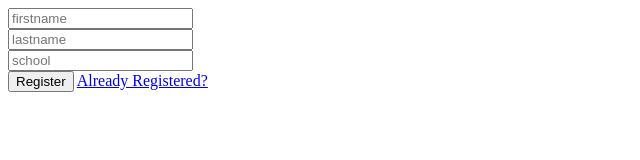
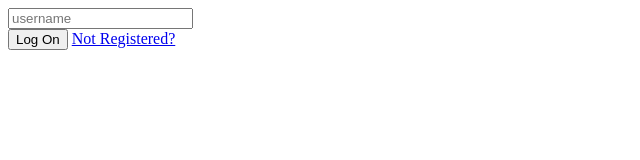
Before and after one commit to sharmavins23/Simple-Login-Page, a plain HTML site: page index.html in a window 1280 px wide. Both pictures are taken after a click on the button "Register". Shown: the whole page, without its empty margins (0-640 px from the left). Drawn offline with Linux system fonts and the light colour scheme.

Commit message:
⚡️ functionality complete

```diff
--- a/index.html
+++ b/index.html
@@ -28,11 +28,7 @@
                         value="Register"
                         onClick="registerClicked(event)"
                     />
-                    <a
-                        id="registerSwap"
-                        class="message"
-                        href="#"
-                        onclick="swapForm(event)"
+                    <a class="message" href="#" onclick="swapForm(event)"
                         >Already Registered?</a
                     >
                 </form>
@@ -48,11 +44,7 @@
                         value="Log On"
                         onClick="logOnClicked()"
                     />
-                    <a
-                        id="loginSwap"
-                        class="message"
-                        href="#"
-                        onclick="swapForm(event)"
+                    <a class="message" href="#" onclick="swapForm(event)"
                         >Not Registered?</a
                     >
                 </form>
--- a/src/index.js
+++ b/src/index.js
@@ -2,23 +2,26 @@
 var loginData = {};
 
 function swapForm(event) {
+    // Stop default behavior on link click
+    event.preventDefault();
+
     // Get document elements
-    registerForm = document.getElementsByClassName("register-form")[0];
-    loginForm = document.getElementsByClassName("login-form")[0];
+    let registerForm = document.getElementsByClassName("register-form")[0];
+    let loginForm = document.getElementsByClassName("login-form")[0];
 
     // Get document element ID
-    currentFormID = event.target.id;
+    let currentForm = event.target.parentNode;
 
-    // Swap based on the current ID
-    switch (currentFormID) {
-        case "loginSwap":
-            loginForm.style.display = "none";
-            registerForm.style.display = "block";
-            break;
-        case "registerSwap":
-            loginForm.style.display = "block";
-            registerForm.style.display = "none";
-            break;
+    // Swap based on parent
+    if (currentForm.className == "register-form") {
+        loginForm.style.display = "block";
+        registerForm.style.display = "none";
+    } else if (currentForm.className == "login-form") {
+        loginForm.style.display = "none";
+        registerForm.style.display = "block";
+    } else {
+        // This should not happen
+        alert("Error: Swap state failed. You should not see this message.");
     }
 }
 
@@ -26,15 +29,32 @@ function registerClicked(event) {
     // Scrape information from form
     let firstName = document.getElementById("firstname").value;
     let lastName = document.getElementById("lastname").value;
-    let school = document.getElementById("schoolname").value;
+    let schoolName = document.getElementById("schoolname").value;
 
     // Generate a username
-    let username = firstName[0] + lastName[0] + school.split(" ")[0];
+    let username = firstName[0] + lastName[0] + schoolName.split(" ")[0];
 
-    alert(username);
+    alert(`Your username to log in is ${username}`);
+
+    loginData[username] = {
+        first: firstName,
+        last: lastName,
+        school: schoolName,
+    };
+
+    swapForm(event);
 }
 
 function logOnClicked(event) {
     // Scrape information from form
     let username = document.getElementById("username").value;
+
+    if (loginData.hasOwnProperty(username)) {
+        // Save information
+        let user = loginData[username];
+
+        alert(`Welcome back, ${user.first} ${user.last}!`);
+    } else {
+        alert("Error: Invalid username.");
+    }
 }
```
